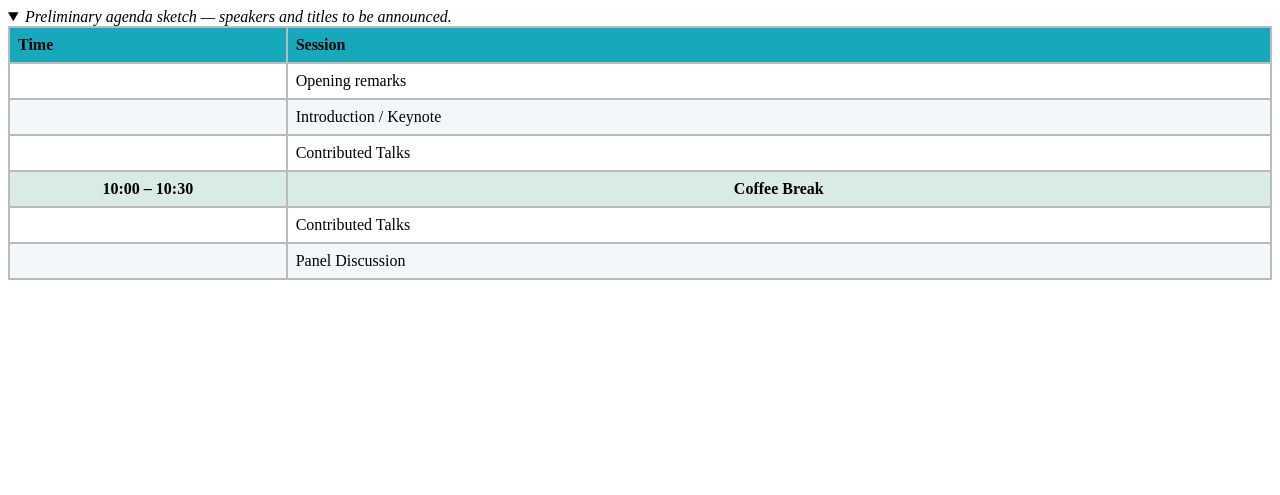
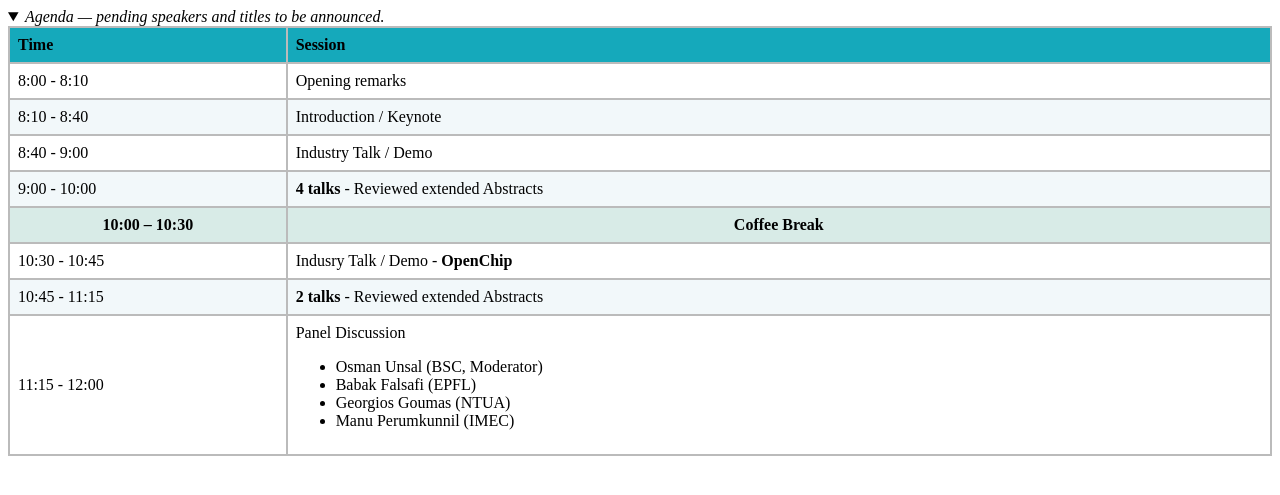
Before and after one commit to euro-rv/euro-rv.github.io, a Jekyll site: the page agenda.html, which Jekyll copies as it is, in a window 1280 px wide. Shown: the top 495 px of the page. Built offline with Jekyll 4.4.1, drawn with Linux system fonts in a browser that asks for light colours.

Commit message:
Updated agenda with latest details

```diff
--- a/agenda.html
+++ b/agenda.html
@@ -21,7 +21,7 @@
 <details open>
 
 <summary class="agenda-summary">
-Preliminary agenda sketch — speakers and titles to be announced.
+Agenda — pending speakers and titles to be announced.
 </summary>
 
 <table class="agenda">
@@ -39,16 +39,20 @@ Preliminary agenda sketch — speakers and titles to be announced.
 
   <tbody class="session">
     <tr>
-      <td></td>
+      <td>8:00 - 8:10</td>
       <td>Opening remarks</td>
     </tr>
     <tr>
-      <td></td>
+      <td>8:10 - 8:40</td>
       <td>Introduction / Keynote</td>
     </tr>
     <tr>
-      <td></td>
-      <td>Contributed Talks</td>
+      <td>8:40 - 9:00</td>
+      <td>Industry Talk / Demo</td>
+    </tr>
+    <tr>
+      <td>9:00 - 10:00</td>
+      <td><b>4 talks</b> - Reviewed extended Abstracts</td>
     </tr>
   </tbody>
 
@@ -61,12 +65,24 @@ Preliminary agenda sketch — speakers and titles to be announced.
 
   <tbody class="session">
     <tr>
-      <td></td>
-      <td>Contributed Talks</td>
+      <td>10:30 - 10:45</td>
+      <td>Indusry Talk / Demo - <b>OpenChip</b></td>
     </tr>
     <tr>
-      <td></td>
-      <td>Panel Discussion</td>
+      <td>10:45 - 11:15</td>
+      <td><b>2 talks</b> - Reviewed extended Abstracts</td>
+    </tr>
+    <tr>
+      <td>11:15 - 12:00</td>
+      <td>
+          Panel Discussion
+          <ul>
+              <li>Osman Unsal (BSC, Moderator)</li>
+              <li>Babak Falsafi (EPFL)</li>
+              <li>Georgios Goumas (NTUA)</li>
+              <li>Manu Perumkunnil (IMEC)</li>
+          </ul>
+      </td>
     </tr>
   </tbody>
 </table>
```
